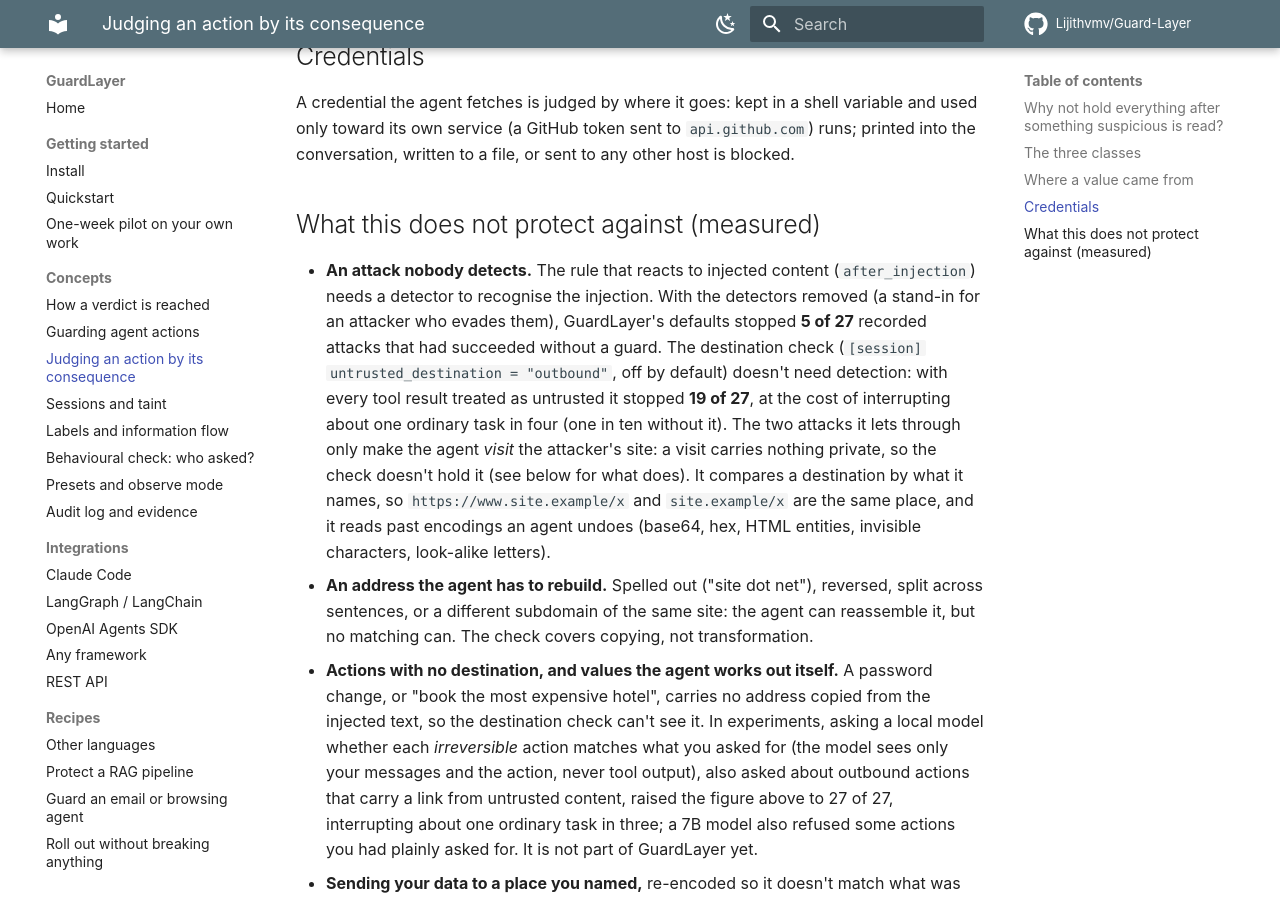
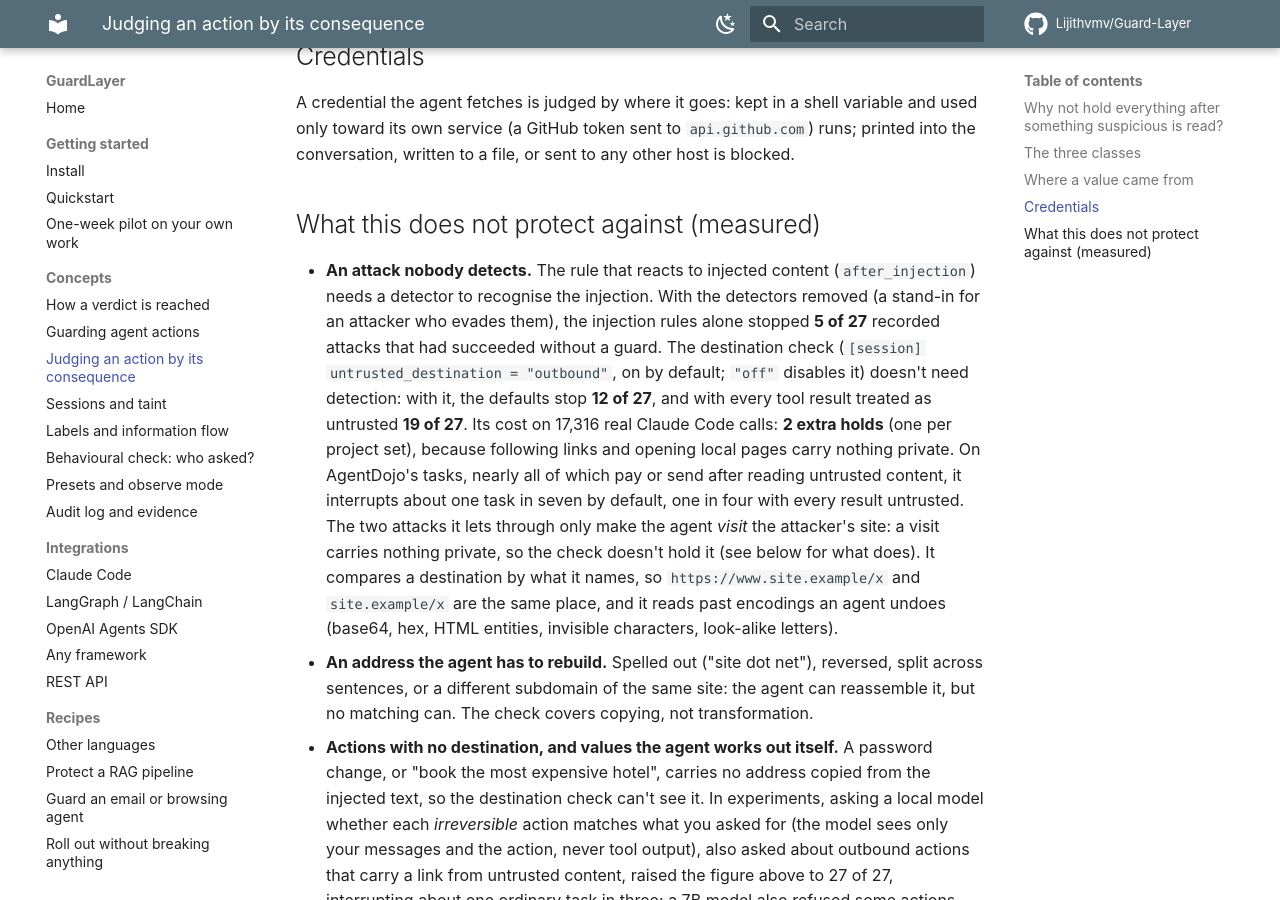
Before and after one commit to Lijithvmv/Guard-Layer, an MkDocs documentation site: the page built from docs/concepts/consequence.md, in a window 1280 px wide and 900 px high, scrolled down 1878 px. Built offline with MkDocs 1.6.1 and Material for MkDocs 9.7.7, drawn with Linux system fonts in a browser that asks for light colours; comment, search, counter and statistics services are not loaded.

Commit message:
Destination check on by default: 5/27 -> 12/27 undetected attacks stopped for 2 extra holds in 17,316 real calls
Evidence (all on this code, detectors removed for the attack figures):
- Real Claude Code sessions, full balanced replay: dev 785 -> 786 held of 7,572; held-out (other projects, never
  used to design the rule) 808 -> 809 of 9,744.
- AgentDojo recorded attacks, defaults: 5/27 -> 12/27 (any call stopped; 11 at the harmful call). Benign runs
  interrupted 12 -> 17 of 113 (tasks that nearly all pay or send after reading untrusted content).
- Email delivery set: 9/9 actions stopped, benign control runs.
Two tests now expect both trifecta and untrusted_destination where an untrusted page supplies the endpoint.

Co-Authored-By: Claude Opus 5.5 <noreply@anthropic.com>

```diff
--- a/docs/concepts/consequence.md
+++ b/docs/concepts/consequence.md
@@ -63,10 +63,13 @@ any other host is blocked.
 ## What this does not protect against (measured)
 
 - **An attack nobody detects.** The rule that reacts to injected content (`after_injection`) needs a detector to
-  recognise the injection. With the detectors removed (a stand-in for an attacker who evades them), GuardLayer's
-  defaults stopped **5 of 27** recorded attacks that had succeeded without a guard. The destination check
-  (`[session] untrusted_destination = "outbound"`, off by default) doesn't need detection: with every tool result
-  treated as untrusted it stopped **19 of 27**, at the cost of interrupting about one ordinary task in four (one in ten without it).
+  recognise the injection. With the detectors removed (a stand-in for an attacker who evades them), the
+  injection rules alone stopped **5 of 27** recorded attacks that had succeeded without a guard. The destination
+  check (`[session] untrusted_destination = "outbound"`, on by default; `"off"` disables it) doesn't need detection:
+  with it, the defaults stop **12 of 27**, and with every tool result treated as untrusted **19 of 27**. Its cost on
+  17,316 real Claude Code calls: **2 extra holds** (one per project set), because following links and opening local
+  pages carry nothing private. On AgentDojo's tasks, nearly all of which pay or send after reading untrusted content,
+  it interrupts about one task in seven by default, one in four with every result untrusted.
   The two attacks it lets through only make the agent *visit* the attacker's site: a visit carries nothing private,
   so the check doesn't hold it (see below for what does).
   It compares a destination by what it names, so `https://www.site.example/x` and `site.example/x` are the same place,
```
Also changed, not shown: CHANGELOG.md (+6 -0 lines), docs/concepts/sessions.md (+1 -1 lines), 3 other files.
